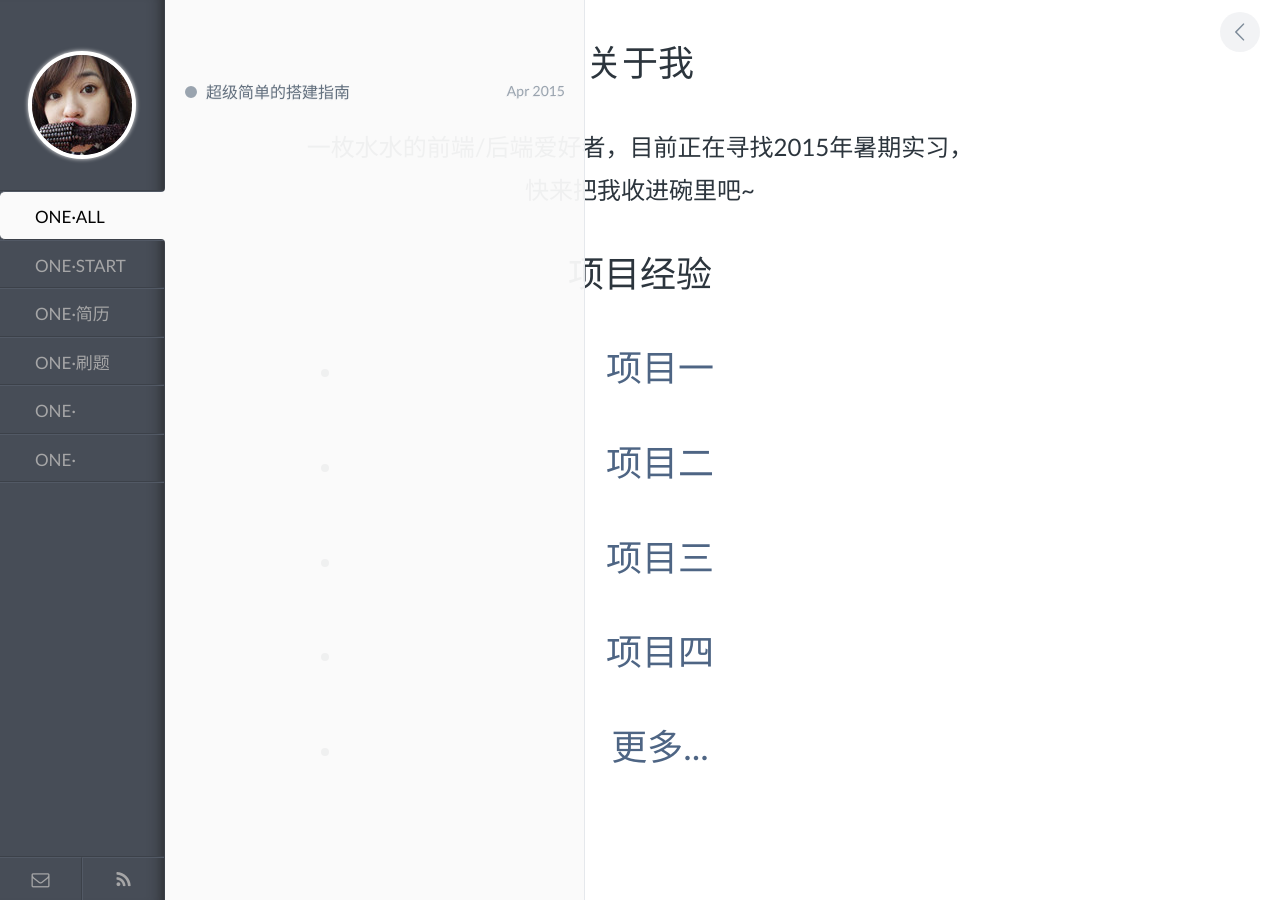
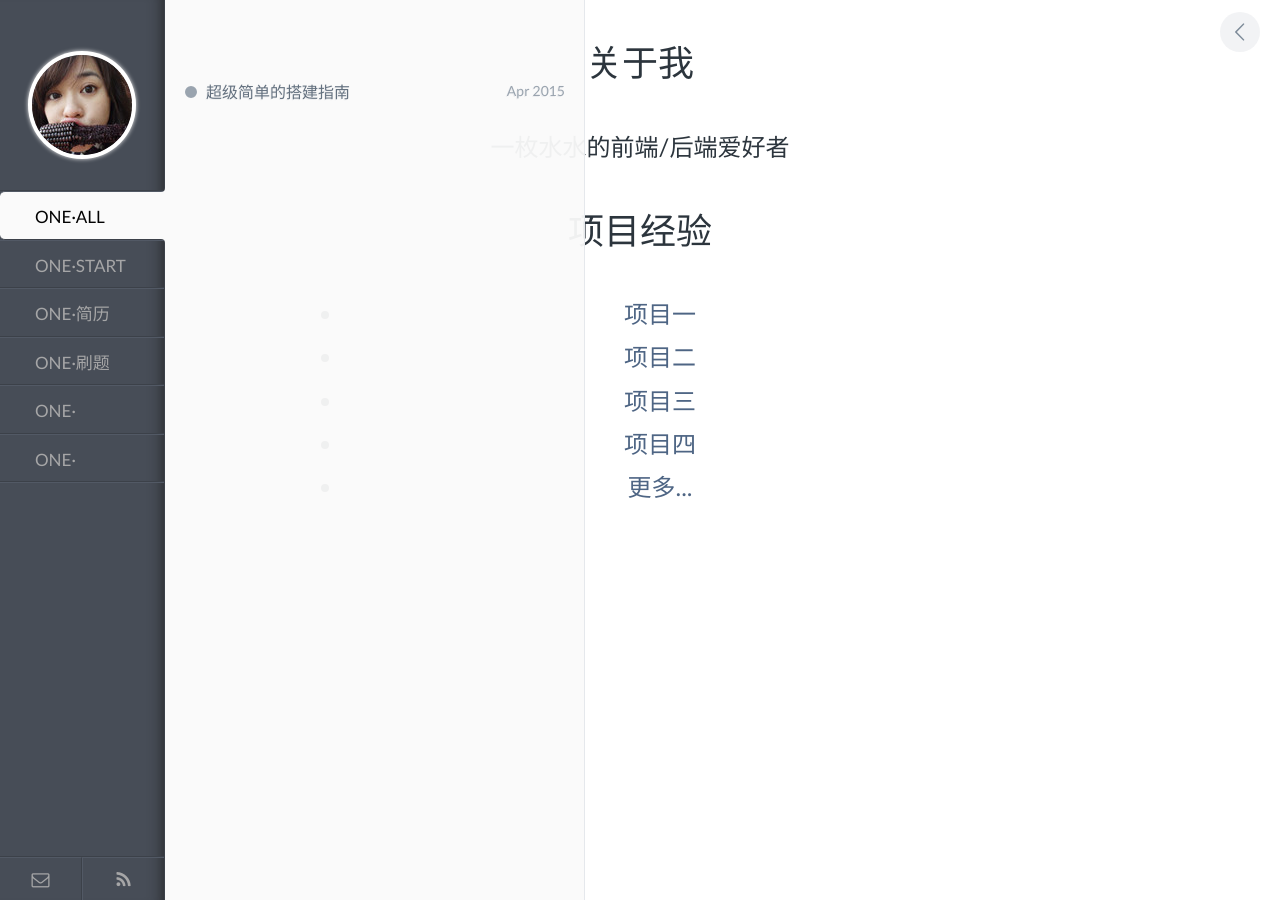
Before and after one commit to weiier/blog, a Jekyll site: the page built from index.html, in a window 1280 px wide. Built offline with Jekyll 4.4.1, drawn with Linux system fonts in a browser that asks for light colours.

Commit message:
Update index.html

```diff
--- a/index.html
+++ b/index.html
@@ -5,14 +5,14 @@ title: 关于我
 
 <article id="home">
   <h1>{{ page.title }}</h1>
-  <p>一枚水水的前端/后端爱好者，目前正在寻找2015年暑期实习，快来把我收进碗里吧~</p>
+  <p>一枚水水的前端/后端爱好者</p>
   <h2>项目经验</h2>
   <ul>
-      <li><h2><a>项目一</a></h2></li>
-      <li><h2><a>项目二</a></h2></li>
-      <li><h2><a>项目三</a></h2></li>
-      <li><h2><a>项目四</a></h2></li>
-      <li><h2><a>更多...</a></h2></li>
+      <li><a>项目一</a></li>
+      <li><a>项目二</a></li>
+      <li><a>项目三</a></li>
+      <li><a>项目四</a></li>
+      <li><a>更多...</a></li>
   </ul>
 
 </article> <!-- end #home -->
```
